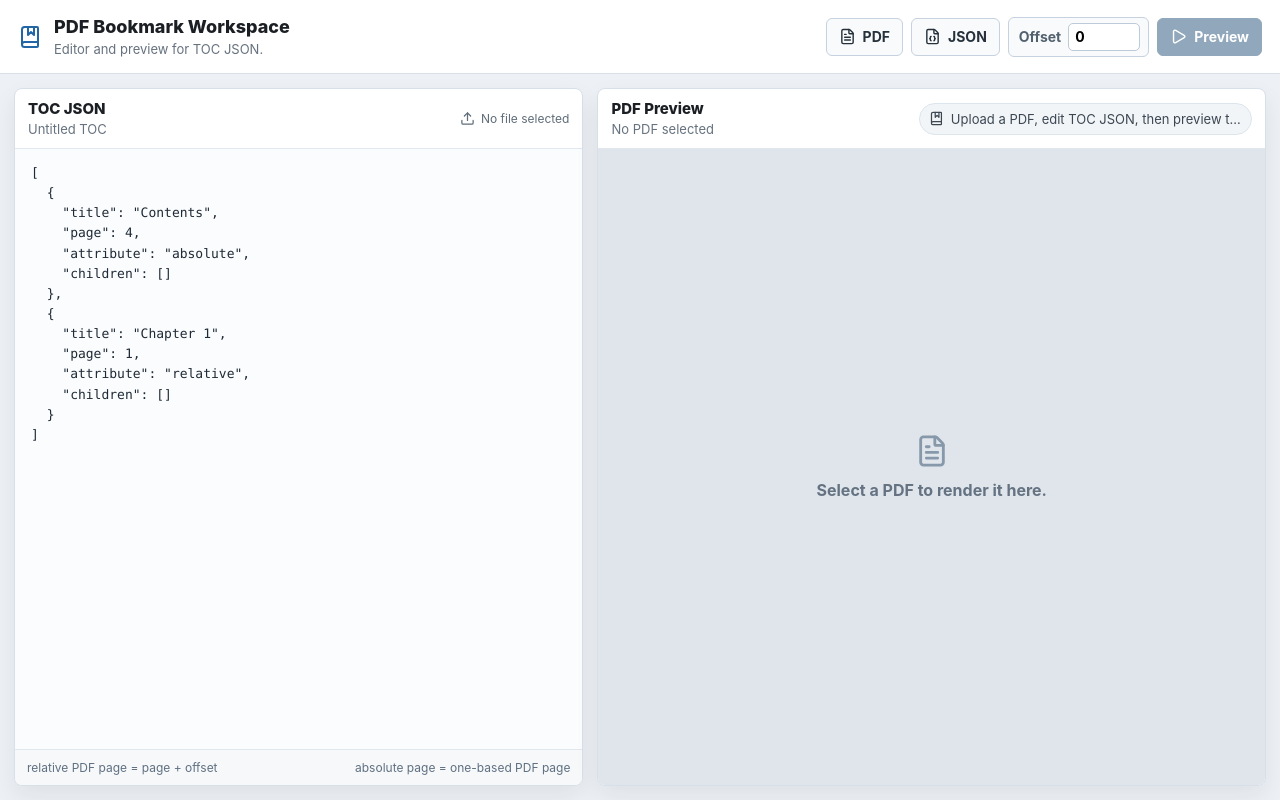
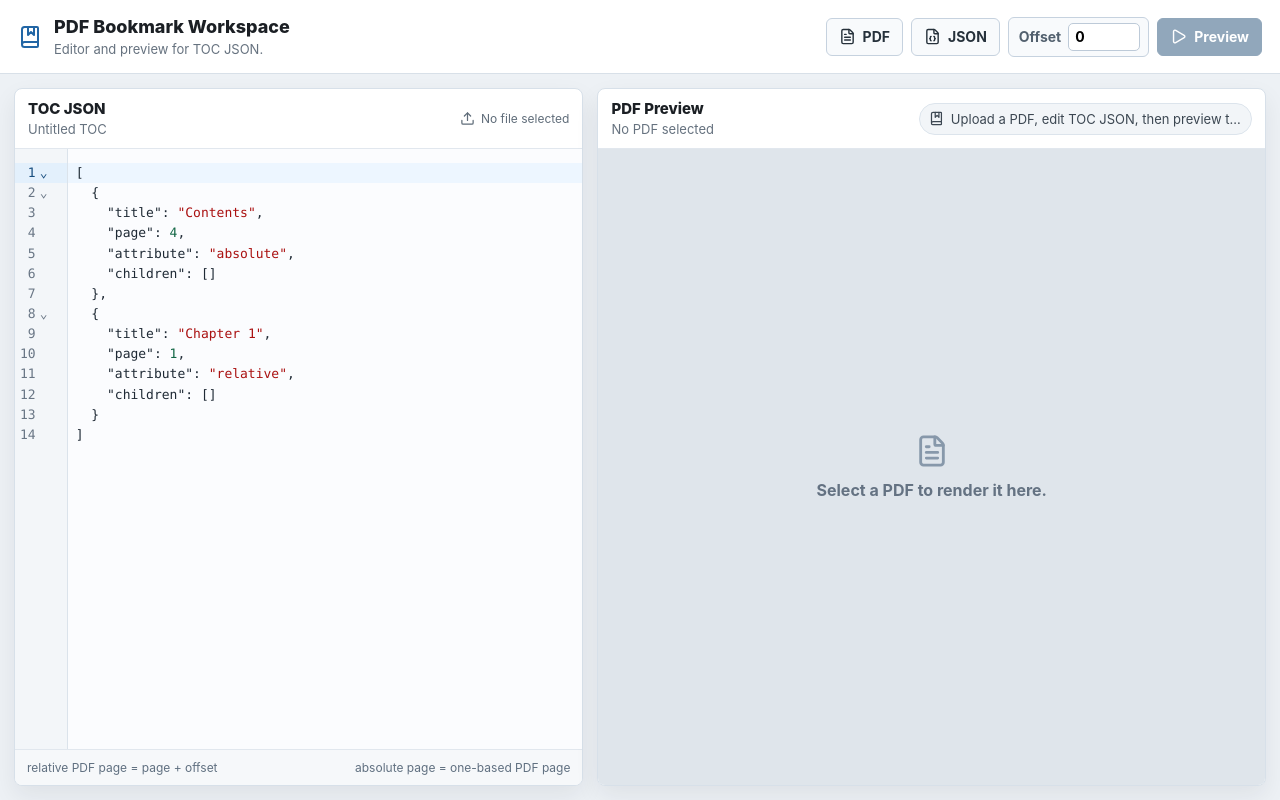
Before and after one commit to Gh-Shinku/markpdf, a React (Vite) app in the folder web/: page / in a window 1280 px wide. Built offline with nearby package versions, Linux system fonts and the light colour scheme.

Commit message:
[feat] integrate CodeMirror as editor

```diff
--- a/web/src/App.tsx
+++ b/web/src/App.tsx
@@ -10,6 +10,7 @@ import {
   Play,
   Upload
 } from "lucide-react";
+import { JsonEditor } from "./JsonEditor";
 
 type Status =
   | { kind: "idle"; message: string }
@@ -277,13 +278,7 @@ export function App() {
             </div>
           </div>
 
-          <textarea
-            className="json-editor"
-            spellCheck={false}
-            value={tocText}
-            onChange={(event) => setTocText(event.target.value)}
-            aria-label="TOC JSON editor"
-          />
+          <JsonEditor value={tocText} onChange={setTocText} />
 
           <div className="schema-footer">
             <span>relative PDF page = page + offset</span>
--- /dev/null
+++ b/web/src/JsonEditor.tsx
@@ -0,0 +1,154 @@
+import { useEffect, useRef } from "react";
+import { autocompletion, closeBrackets } from "@codemirror/autocomplete";
+import { defaultKeymap, history, historyKeymap } from "@codemirror/commands";
+import { json, jsonParseLinter } from "@codemirror/lang-json";
+import {
+  bracketMatching,
+  defaultHighlightStyle,
+  foldGutter,
+  indentOnInput,
+  syntaxHighlighting
+} from "@codemirror/language";
+import { linter, lintGutter } from "@codemirror/lint";
+import { searchKeymap } from "@codemirror/search";
+import { EditorState, Extension } from "@codemirror/state";
+import {
+  drawSelection,
+  dropCursor,
+  EditorView,
+  highlightActiveLine,
+  highlightActiveLineGutter,
+  highlightSpecialChars,
+  keymap,
+  lineNumbers
+} from "@codemirror/view";
+
+type JsonEditorProps = {
+  value: string;
+  onChange: (value: string) => void;
+};
+
+function makeExtensions(onChange: (value: string) => void): Extension[] {
+  return [
+    lineNumbers(),
+    foldGutter(),
+    lintGutter(),
+    highlightSpecialChars(),
+    history(),
+    drawSelection(),
+    dropCursor(),
+    indentOnInput(),
+    bracketMatching(),
+    closeBrackets(),
+    autocompletion(),
+    highlightActiveLine(),
+    highlightActiveLineGutter(),
+    syntaxHighlighting(defaultHighlightStyle, { fallback: true }),
+    json(),
+    linter(jsonParseLinter()),
+    EditorView.lineWrapping,
+    keymap.of([...defaultKeymap, ...historyKeymap, ...searchKeymap]),
+    EditorView.updateListener.of((update) => {
+      if (update.docChanged) {
+        onChange(update.state.doc.toString());
+      }
+    }),
+    EditorView.theme({
+      "&": {
+        height: "100%",
+        color: "#1f2a35",
+        backgroundColor: "#fbfcfe",
+        fontSize: "13px"
+      },
+      ".cm-scroller": {
+        fontFamily: '"SFMono-Regular", Consolas, "Liberation Mono", monospace',
+        lineHeight: "1.55"
+      },
+      ".cm-content": {
+        padding: "14px 0",
+        caretColor: "#2266a5"
+      },
+      ".cm-line": {
+        padding: "0 16px 0 8px"
+      },
+      ".cm-gutters": {
+        backgroundColor: "#f3f6f9",
+        color: "#697685",
+        borderRight: "1px solid #dbe3eb"
+      },
+      ".cm-activeLine": {
+        backgroundColor: "#edf6ff"
+      },
+      ".cm-activeLineGutter": {
+        backgroundColor: "#e3f0fc",
+        color: "#174d7e"
+      },
+      ".cm-selectionBackground, &.cm-focused .cm-selectionBackground": {
+        backgroundColor: "#b7d7f2"
+      },
+      "&.cm-focused": {
+        outline: "none"
+      },
+      ".cm-tooltip": {
+        border: "1px solid #c6d2df",
+        borderRadius: "6px"
+      },
+      ".cm-diagnostic": {
+        fontFamily:
+          'Inter, ui-sans-serif, system-ui, -apple-system, BlinkMacSystemFont, "Segoe UI", sans-serif'
+      }
+    })
+  ];
+}
+
+export function JsonEditor({ value, onChange }: JsonEditorProps) {
+  const hostRef = useRef<HTMLDivElement | null>(null);
+  const viewRef = useRef<EditorView | null>(null);
+  const onChangeRef = useRef(onChange);
+
+  useEffect(() => {
+    onChangeRef.current = onChange;
+  }, [onChange]);
+
+  useEffect(() => {
+    if (!hostRef.current) {
+      return;
+    }
+
+    const view = new EditorView({
+      parent: hostRef.current,
+      state: EditorState.create({
+        doc: value,
+        extensions: makeExtensions((nextValue) => onChangeRef.current(nextValue))
+      })
+    });
+    viewRef.current = view;
+
+    return () => {
+      view.destroy();
+      viewRef.current = null;
+    };
+  }, []);
+
+  useEffect(() => {
+    const view = viewRef.current;
+    if (!view) {
+      return;
+    }
+
+    const currentValue = view.state.doc.toString();
+    if (value === currentValue) {
+      return;
+    }
+
+    view.dispatch({
+      changes: {
+        from: 0,
+        to: currentValue.length,
+        insert: value
+      }
+    });
+  }, [value]);
+
+  return <div className="json-editor-shell" ref={hostRef} />;
+}
--- a/web/src/styles.css
+++ b/web/src/styles.css
@@ -19,8 +19,7 @@ body {
 }
 
 button,
-input,
-textarea {
+input {
   font: inherit;
 }
 
@@ -212,20 +211,25 @@ h2 {
   white-space: nowrap;
 }
 
-.json-editor {
+.json-editor-shell {
   width: 100%;
   min-width: 0;
   min-height: 0;
-  resize: none;
-  padding: 14px 16px;
-  border: 0;
-  outline: none;
-  color: #1f2a35;
   background: #fbfcfe;
-  font-family: "SFMono-Regular", Consolas, "Liberation Mono", monospace;
-  font-size: 13px;
-  line-height: 1.55;
-  tab-size: 2;
+  overflow: hidden;
+}
+
+.json-editor-shell .cm-editor,
+.json-editor-shell .cm-scroller {
+  min-height: 0;
+}
+
+.json-editor-shell .cm-editor {
+  height: 100%;
+}
+
+.json-editor-shell .cm-scroller {
+  overflow: auto;
 }
 
 .schema-footer {
```
Also changed, not shown: web/package.json (+11 -3 lines), 1 other file (tests, documents, lock files or other folders).
